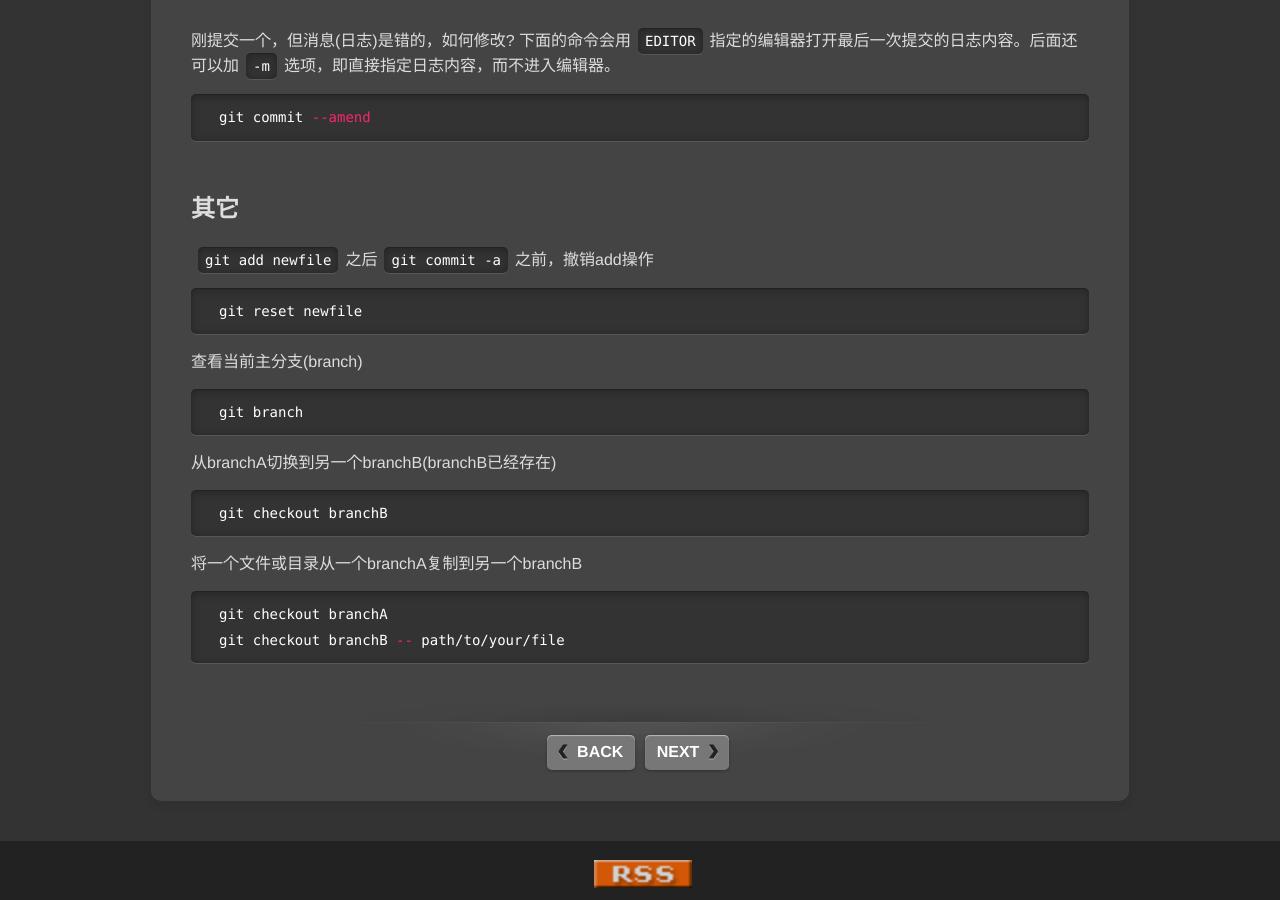
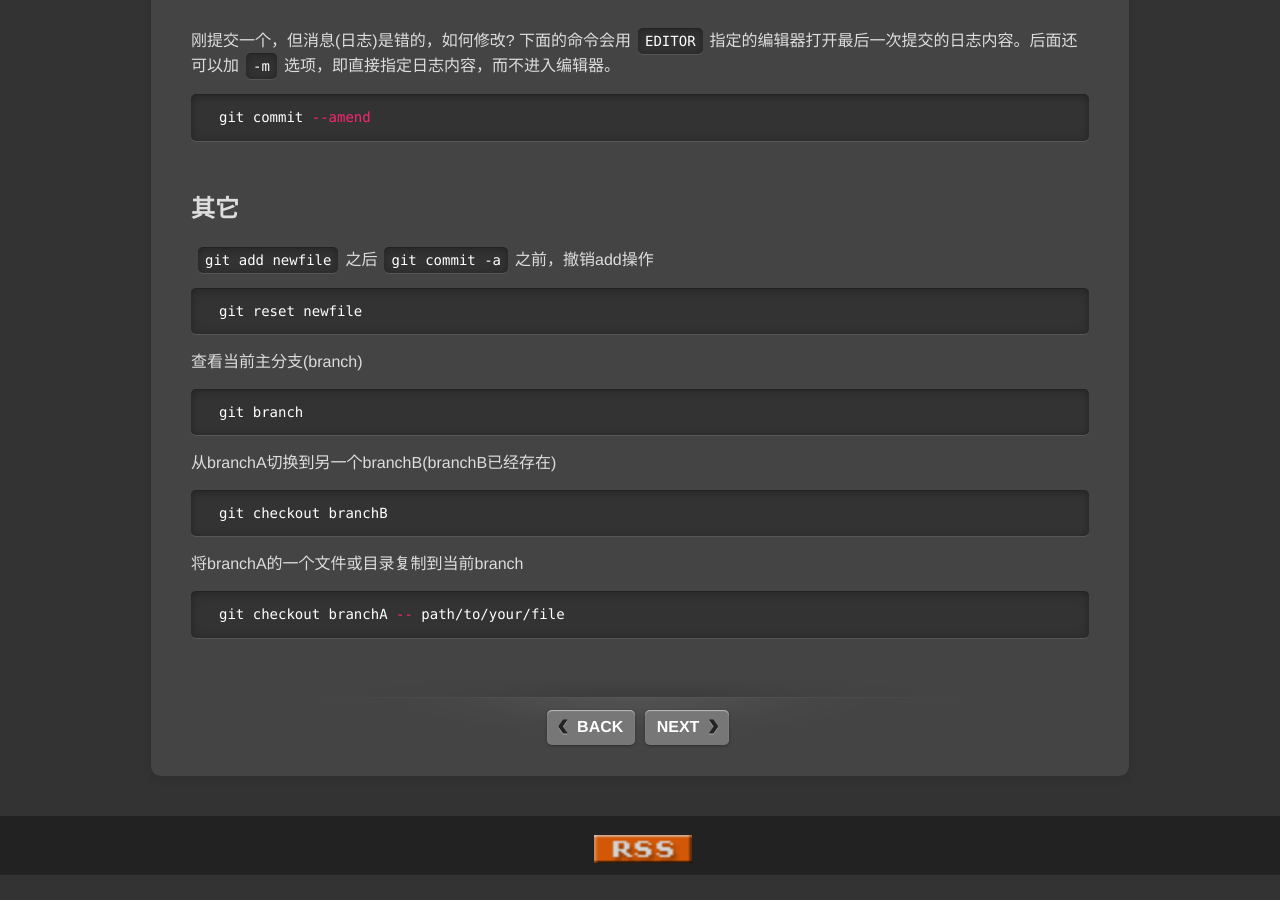
Before and after one commit to pkuwwt/pkuwwt.github.io, a Jekyll site: the page built from linux/_posts/2014-03-08-git-usage.md, in a window 1280 px wide and 900 px high, scrolled down 2748 px. Built offline with Jekyll 4.4.1, drawn with Linux system fonts in a browser that asks for light colours; comment, search, counter and statistics services are not loaded; after the commit the page ends 3623 px from its top, so only the background shows below that.

Commit message:
modified:   linux/_posts/2014-03-08-git-usage.md

```diff
--- a/linux/_posts/2014-03-08-git-usage.md
+++ b/linux/_posts/2014-03-08-git-usage.md
@@ -118,8 +118,7 @@ git branch
 git checkout branchB
 {% endhighlight %}
 
-将一个文件或目录从一个branchA复制到另一个branchB
+将branchA的一个文件或目录复制到当前branch
 {% highlight bash %}
-git checkout branchA
-git checkout branchB -- path/to/your/file
+git checkout branchA -- path/to/your/file
 {% endhighlight %}
```
